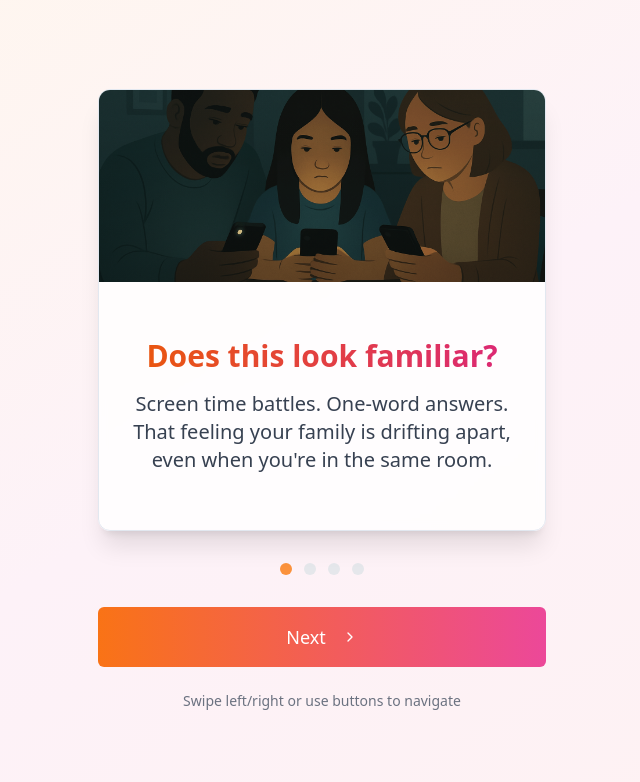
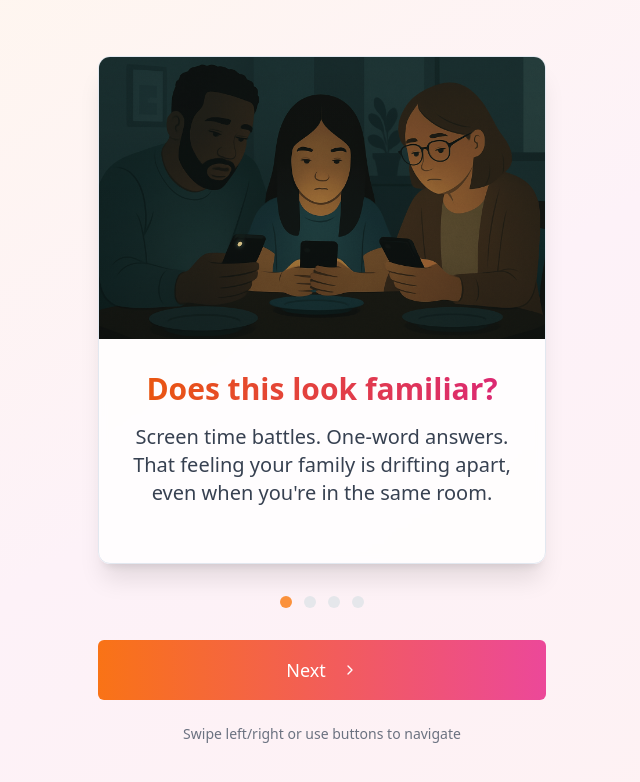
Before and after one commit to lixonic/family-flow-pwa, a React (Vite) app: page / in a window 1280 px wide. Shown: the top 782 px of the page, without its empty margins (318-958 px from the left). Built offline with nearby package versions, Linux system fonts and the light colour scheme; a web font is replaced by a local one.

Commit message:
min-height and gap fix for welcome cards

```diff
--- a/src/components/WelcomeCards.tsx
+++ b/src/components/WelcomeCards.tsx
@@ -92,6 +92,7 @@ export function WelcomeCards({ onComplete }: WelcomeCardsProps) {
   const card = WELCOME_CARDS[currentCard];
 
   return (
+
     <div className="min-h-screen bg-gradient-to-br from-orange-50 via-pink-50 to-red-50 flex flex-col justify-center px-6 py-8">
       <div className="max-w-md mx-auto w-full">
         {/* Card container */}
@@ -106,6 +107,7 @@ export function WelcomeCards({ onComplete }: WelcomeCardsProps) {
                 src={card.image}
                 alt={`Family Flow - ${card.title}`}
                 className="w-full h-48 object-cover"
+                style={{ minHeight: '282px' }}
               />
               <div className="absolute inset-0 bg-gradient-to-t from-black/20 to-transparent"></div>
             </div>
--- a/src/components/ui/card.tsx
+++ b/src/components/ui/card.tsx
@@ -7,7 +7,7 @@ function Card({ className, ...props }: React.ComponentProps<"div">) {
     <div
       data-slot="card"
       className={cn(
-        "bg-card text-card-foreground flex flex-col gap-6 rounded-xl border",
+        "bg-card text-card-foreground flex flex-col rounded-xl border",
         className,
       )}
       {...props}
```
